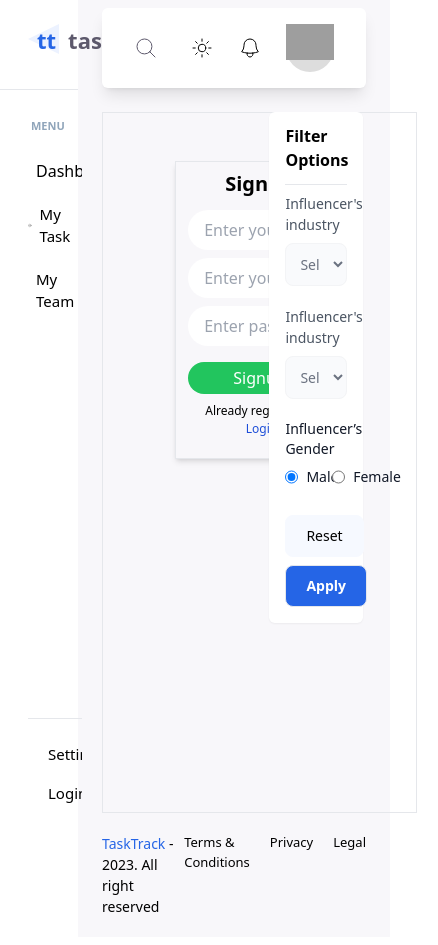
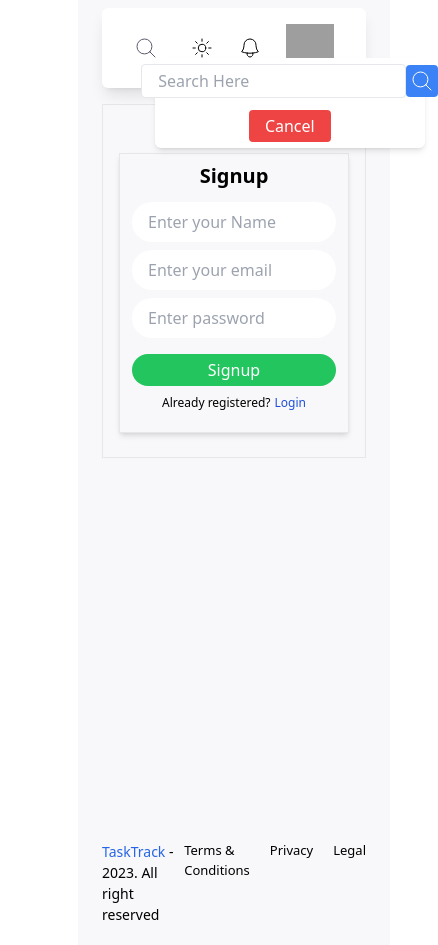
Before and after one commit to amiribnjaman/tasktrack, a Next.js app: page /signup in a window 390 px wide. Both pictures are taken after a click on the link 162 px from the left and 48 px from the top of the page. Shown: the whole page, 438 px wide, since content can reach past the window. Built offline with nearby package versions, Linux system fonts and the light colour scheme; grey boxes are pictures that could not be loaded.

Commit message:
search card designed and context api added

```diff
--- /dev/null
+++ b/src/app/context/SearchContext.js
@@ -0,0 +1,3 @@
+import { createContext } from "react";
+
+export const SearchContext = createContext('');
--- a/src/app/create-task/page.jsx
+++ b/src/app/create-task/page.jsx
@@ -54,7 +54,7 @@ export default function page() {
   return (
     <div className="mt-10">
       <div className="flex justify-center items-center">
-        <div className="w-[80%] shadow-md border px-3 py-3 text-center">
+        <div className="md:w-[80%] w-full shadow-md border px-3 py-3 text-center">
           <h3 className="text-xl font-semibold">Create a new Task</h3>
           <form
             onSubmit={handleSubmit(handleCreateTask)}
--- a/src/app/layout.jsx
+++ b/src/app/layout.jsx
@@ -1,14 +1,7 @@
 import { Inter } from "next/font/google";
 import "./globals.css";
-import Sidebar from "@/components/sidebar";
-import TopNavbar from "@/components/topNavbar";
-import FilterSidebar from "@/components/filterSidebar";
-import Footer from "@/components/footer";
-import { ToastContainer } from "react-toastify";
+import LayoutComponent from "./layoutComponet";
 import "react-toastify/dist/ReactToastify.css";
-import Head from "next/head";
-
-// const inter = Inter({ subsets: ['latin'] })
 
 export const metadata = {
   title: "Dasboard - TaskTrack",
@@ -23,31 +16,7 @@ export default function RootLayout({ children }) {
         <title>Dasboard - TaskTrack</title>
       </Head> */}
       <body>
-        <div className="flex ">
-          <aside className="w-64 h-full shadow-md">
-            <Sidebar />
-          </aside>
-
-          <div className="bg-[#F8F7FA] w-[80%] h-full">
-            <div className="px-6 relative">
-              {/* Top Navbar  */}
-              <TopNavbar />
-              <div className="min-h-[85vh] flex gap-6 justify-between">
-                <div className="mt-4 p-4 pb-6 md:w-[65%] border">
-                  <ToastContainer position="top-center" />
-                  {children}
-                </div>
-                {/*---------RIGHT SIDE FILTER BAR---------- */}
-                <aside className="fixed right-[27px] w-[24%] bg-transparent mt-4 pb-8 mb-8">
-                  <FilterSidebar />
-                </aside>
-              </div>
-
-              {/* Footer */}
-              <Footer />
-            </div>
-          </div>
-        </div>
+        <LayoutComponent children={children}/>
       </body>
     </html>
   );
--- /dev/null
+++ b/src/app/layoutComponet.js
@@ -0,0 +1,44 @@
+'use client'
+
+import Sidebar from "@/components/sidebar";
+import TopNavbar from "@/components/topNavbar";
+import FilterSidebar from "@/components/filterSidebar";
+import Footer from "@/components/footer";
+import { ToastContainer } from "react-toastify";
+import { createContext, useState } from "react";
+
+import { SearchContext } from "./context/SearchContext";
+
+export default function LayoutComponent({ children }) {
+  const [searchValue, setSearchValue] = useState("");
+
+  return (
+    <div className="flex ">
+      <aside className="w-64 h-full shadow-md">
+        <Sidebar />
+      </aside>
+
+      <div className="bg-[#F8F7FA] w-[80%] h-full">
+        <div className="px-6 relative">
+          {/* Top Navbar  */}
+          <TopNavbar setSearchValue={setSearchValue} />
+          <div className="min-h-[85vh] md:flex gap-6 justify-between">
+            <div className="mt-4 p-4 pb-6 md:w-[65%] border">
+              <ToastContainer position="top-center" />
+              <SearchContext.Provider value={{ searchValue }}>
+                {children}
+              </SearchContext.Provider>
+            </div>
+            {/*---------RIGHT SIDE FILTER BAR---------- */}
+            <aside className="fixed hidden md:block right-[27px] w-[24%] bg-transparent mt-4 pb-8 mb-8">
+              <FilterSidebar />
+            </aside>
+          </div>
+
+          {/* Footer */}
+          <Footer />
+        </div>
+      </div>
+    </div>
+  );
+}
--- a/src/app/login/page.jsx
+++ b/src/app/login/page.jsx
@@ -60,7 +60,7 @@ export default function page() {
   return (
     <div className="mt-10">
       <div className="flex justify-center items-center">
-        <div className="w-[60%] shadow-md border px-3 py-2 text-center">
+        <div className="md:w-[60%] w-full shadow-md border px-3 py-2 text-center">
           <h3 className="text-xl font-semibold">Login</h3>
           <form
             onSubmit={handleSubmit(loginSubmit)}
--- a/src/app/my-task/page.jsx
+++ b/src/app/my-task/page.jsx
@@ -2,9 +2,12 @@
 
 import { useRouter } from "next/navigation";
 import { useState, useEffect, useContext } from "react";
+// import SearchContext from '@/app/'
+import { SearchContext } from "../context/SearchContext";
 import Link from "next/link";
 import { toast } from "react-toastify";
 import Head from "next/head";
+import TopNavbar from "@/components/topNavbar";
 // import {
 //   pagination,
 //   nextPage,
@@ -18,6 +21,10 @@ export default function page() {
   const navigate = useRouter();
   const [tasks, setTasks] = useState([]);
   const [reload, setReload] = useState(false);
+
+  // SERACH CONTEXT VALUE
+  const { searchValue } = useContext(SearchContext);
+  console.log(searchValue)
 
   // Check token and if haven't the token then push to login page
   let token;
@@ -93,10 +100,6 @@ export default function page() {
 
   return (
     <>
-      <Head>
-        <title>My Task - TaskTrack</title>
-      </Head>
-
       <div>
         {/* Header */}
         <div className="flex relative items-center justify-between mb-10">
@@ -111,7 +114,7 @@ export default function page() {
 
         {/* Body */}
         {tasks.length > 0 ? (
-          <div className="grid grid-cols-3 mt-6 gap-x-4 gap-y-8">
+          <div className="grid grid-cols-1 md:grid-cols-3 mt-6 gap-x-4 gap-y-8">
             {/* card */}
 
             {/*-------------- SINGLE CARD ---------------*/}
@@ -274,7 +277,9 @@ export default function page() {
               <button
                 onClick={() => changeCurPage(n)}
                 className={`py-[5px] px-[5px] rounded-full ${
-                  currentPage === n ? "text-blue-600 px-[14px] bg-[#e8eefa] " : ""
+                  currentPage === n
+                    ? "text-blue-600 px-[14px] bg-[#e8eefa] "
+                    : ""
                 } join-item btn btn-sm`}
               >
                 {n}
--- a/src/app/signup/page.jsx
+++ b/src/app/signup/page.jsx
@@ -58,7 +58,7 @@ export default function page() {
   return (
     <div className="mt-8">
       <div className="flex justify-center items-center">
-        <div className="w-[60%] shadow-md border px-3 py-2 text-center min-h-[200px]">
+        <div className="md:w-[60%] w-full shadow-md border px-3 py-2 text-center min-h-[200px]">
           <h3 className="text-xl font-semibold">Signup</h3>
           {/* {errors && <Toaster />} */}
           <form
--- a/src/app/update-task/[id]/page.jsx
+++ b/src/app/update-task/[id]/page.jsx
@@ -98,7 +98,7 @@ export default function page({ params }) {
   return (
     <div className="mt-10">
       <div className="flex justify-center items-center">
-        <div className="w-[80%] shadow-md border px-3 py-3 text-center">
+        <div className="md:w-[80%] w-full shadow-md border px-3 py-3 text-center">
           <h3 className="text-xl font-semibold">Update Task</h3>
           <form
             onSubmit={handleSubmit(handleUpdateTask)}
--- a/src/components/sidebar.jsx
+++ b/src/components/sidebar.jsx
@@ -27,7 +27,10 @@ export default function sidebar() {
   };
 
   return (
-    <div id="sidebar" className="fixed top-0 bottom-0 w-[20%] z-50 ">
+    <div
+      id="sidebar"
+      className="hidden md:block fixed top-0 bottom-0 w-[20%] z-50 "
+    >
       <div className="flex relative px-3 sticky top-0 bg-white z-50">
         <h3 className="text-[#5d596c] flex itemsc-center text-[22px] font-semibold p-4 mt-2 mb-4">
           {/* LOGO */}
@@ -107,10 +110,7 @@ export default function sidebar() {
               getPath == "my-team" ? "sidebar__active" : ""
             }`}
           >
-            <Link
-              href="/"
-              className={`text-[15px] flex gap-2 items-center`}
-            >
+            <Link href="/" className={`text-[15px] flex gap-2 items-center`}>
               <svg
                 xmlns="http://www.w3.org/2000/svg"
                 fill="none"
@@ -138,10 +138,7 @@ export default function sidebar() {
               getPath == "settings" ? "sidebar__active" : ""
             }`}
           >
-            <Link
-              href="/"
-              className={`text-[15px] flex gap-2 items-center`}
-            >
+            <Link href="/" className={`text-[15px] flex gap-2 items-center`}>
               <svg
                 xmlns="http://www.w3.org/2000/svg"
                 fill="none"
--- a/src/components/topNavbar.jsx
+++ b/src/components/topNavbar.jsx
@@ -1,11 +1,24 @@
-import React from "react";
+import React, { useState } from "react";
 
-export default function TopNavbar() {
+export default function TopNavbar({ setSearchValue }) {
+  const [showSearchCard, setShowSearchCard] = useState(false)
+  const [search, setSearch] = useState('')
+
+
+  // Handle Search
+  const handleSearch = () => {
+    setSearchValue(search);
+    setSearch('')
+  }
+
   return (
     <div id="topbar" className="w-full mb-2 sticky top-0 pt-2 z-50">
       <div className="navbar flex py-4 items-center justify-between bg-white shadow-lg rounded-md px-8 sticky top-0">
         <div className="flex-1">
-          <a className="cursor-pointer normal-case text-xl text-[#5d596c]">
+          <a
+            onClick={() => setShowSearchCard(!showSearchCard)}
+            className="cursor-pointer normal-case text-xl text-[#5d596c]"
+          >
             <svg
               xmlns="http://www.w3.org/2000/svg"
               fill="none"
@@ -21,10 +34,53 @@ export default function TopNavbar() {
               />
             </svg>
           </a>
+
+          {/*---------Search Card--------------- */}
+          <div
+            className={`${
+              showSearchCard ? "block" : "hidden"
+            } shadow-md rounded-md w-[270px] h-[90px] text-center flex flex-col justify-center items-center absolute top-[50px] left-[20%] bg-white`}
+          >
+            <div className="flex items-center">
+              <input
+                type="text"
+                className="border rounded px-4 py-1"
+                placeholder="Search Here"
+                onChange={(e) => setSearch(e.target.value)}
+                value={search}
+              />
+              <button
+                onClick={handleSearch}
+                className="bg-blue-500 py-1 px-1 rounded"
+              >
+                <svg
+                  xmlns="http://www.w3.org/2000/svg"
+                  fill="none"
+                  viewBox="0 0 24 24"
+                  stroke-width="1"
+                  stroke="currentColor"
+                  className="w-6 h-6 text-white"
+                >
+                  <path
+                    stroke-linecap="round"
+                    stroke-linejoin="round"
+                    d="M21 21l-5.197-5.197m0 0A7.5 7.5 0 105.196 5.196a7.5 7.5 0 0010.607 10.607z"
+                  />
+                </svg>
+              </button>
+            </div>
+            <div className="flex gap-3 items-center mt-3">
+              <button
+                onClick={() => setShowSearchCard(false)}
+                className="bg-red-500 px-4 py-1 rounded text-white"
+              >
+                Cancel
+              </button>
+            </div>
+          </div>
         </div>
 
         <div className="flex items-center gap-6">
-
           {/* Theme */}
           <div className="dropdown dropdown-end">
             <label tabIndex={0} className="cursor-pointer">
@@ -70,7 +126,7 @@ export default function TopNavbar() {
           </div>
 
           {/* Profile */}
-         <div className="dropdown dropdown-end">
+          <div className="dropdown dropdown-end">
             <label tabIndex={0} className="btn btn-ghost btn-circle avatar">
               <div className="w-12 rounded-full bg-[#ddd] h-12">
                 <img src="/images/stock/photo-1534528741775-53994a69daeb.jpg" />
```
